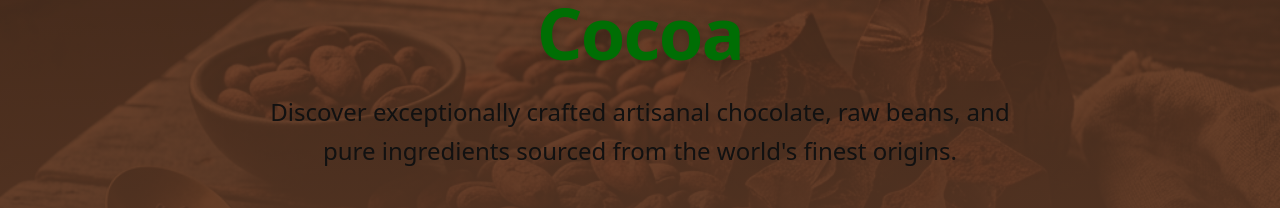
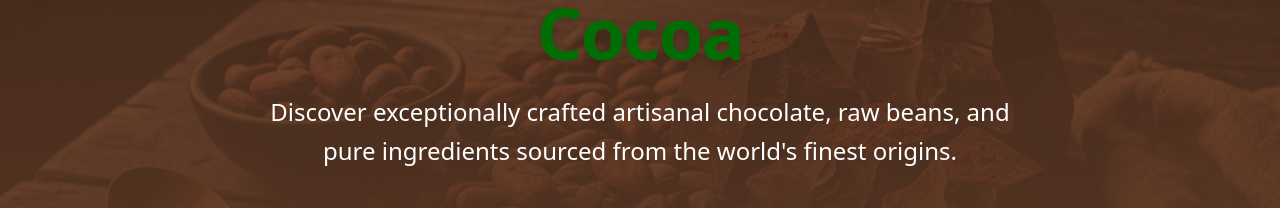
Before and after one commit to gdac-dev/amd-cocoa-sarl, a Next.js app: page / in a window 1280 px wide. Shown: the part 324-532 px from the top of the page. Built offline with nearby package versions, Linux system fonts and the light colour scheme; no server answers; the database is empty.

Commit message:
style: change hero subtitle color to white for visibility

```diff
--- a/src/components/ui/Hero.tsx
+++ b/src/components/ui/Hero.tsx
@@ -25,7 +25,7 @@ export async function Hero() {
         <h1 className="text-4xl sm:text-5xl md:text-7xl font-extrabold text-beige tracking-tight mb-6 drop-shadow-lg">
           {t("hero.title_part1")} <span className="text-accent">{t("hero.title_part2")}</span>
         </h1>
-        <p className="mt-4 text-xl sm:text-2xl text-cocoa-200 max-w-3xl mx-auto font-light leading-relaxed mb-10">
+        <p className="mt-4 text-xl sm:text-2xl text-white max-w-3xl mx-auto font-light leading-relaxed mb-10">
           {t("hero.subtitle")}
         </p>
         <div className="flex flex-col sm:flex-row justify-center gap-4">
```
